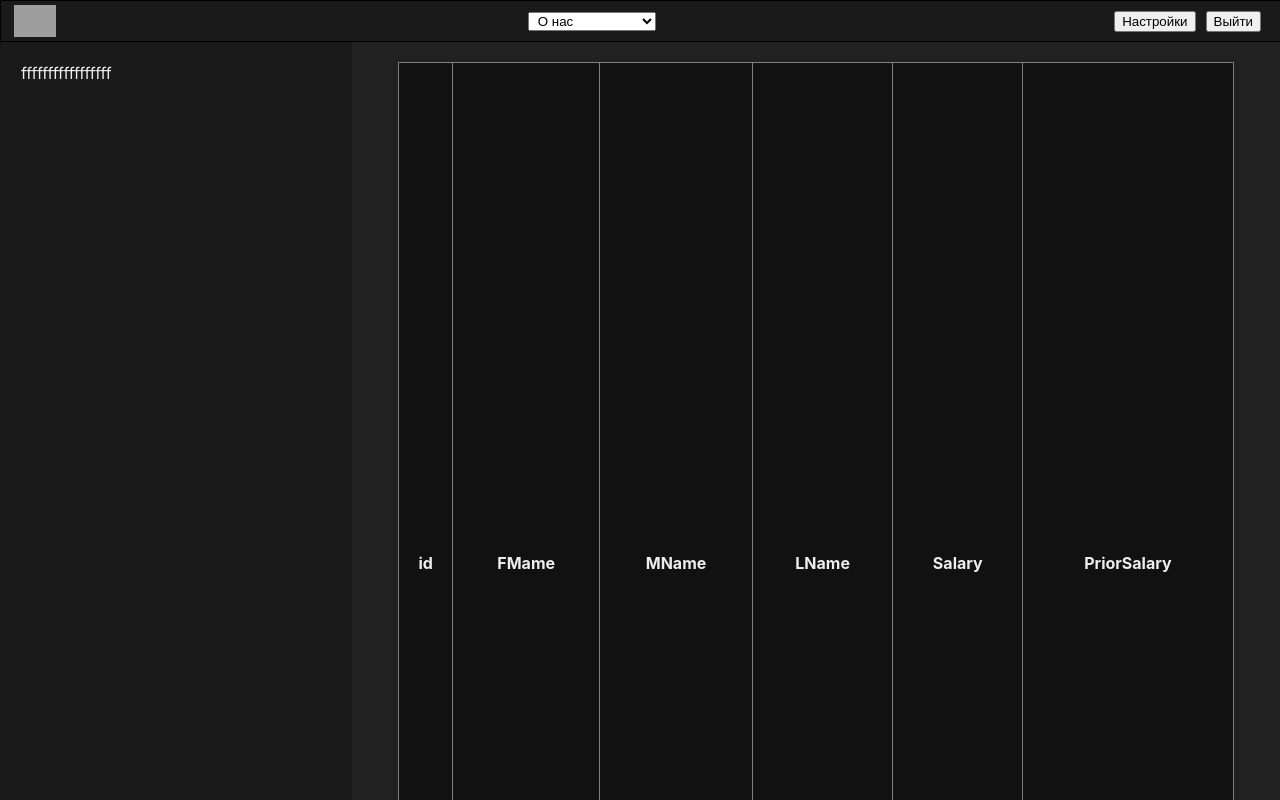
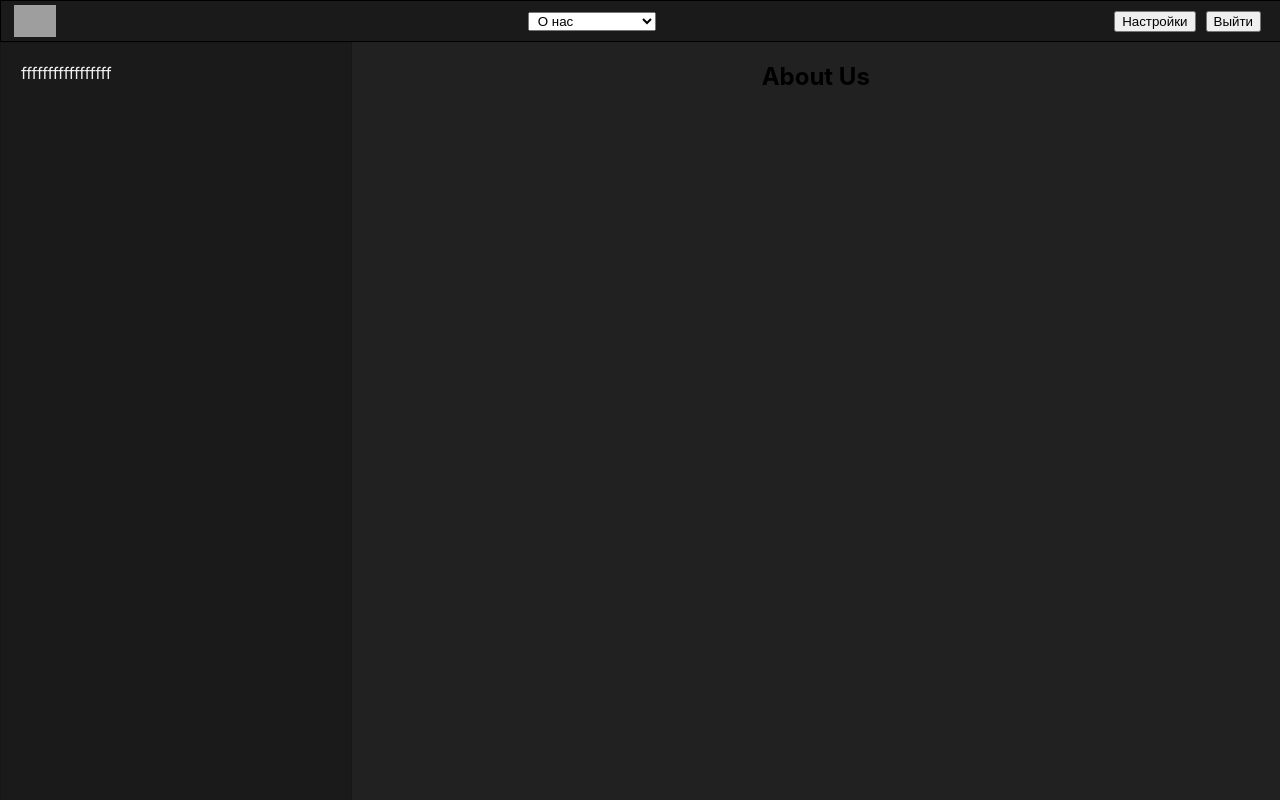
Before and after one commit to KucherenkoIvan/Database-8, a React (Create React App) app in the folder frontend/: page / in a window 1280 px wide. Shown: the top 800 px of the page. Built offline with nearby package versions, Linux system fonts and the light colour scheme; grey boxes are pictures that could not be loaded.

Commit message:
redux features

```diff
--- a/frontend/src/components/header/index.js
+++ b/frontend/src/components/header/index.js
@@ -1,20 +1,21 @@
 import React from "react";
+import {setOption} from '../../redux/actionCreators';
 import {connect} from 'react-redux';
 import './index.scss';
 
-const Header = () =>{
+const Header = ({ setOption }) =>{
 
     return (
         <header className="header">
             <img alt="R" className="logo" src="https://cdn.discordapp.com/attachments/612623022884388864/785109194268999700/i4601546127686-removebg-preview.png"></img>
-            <select className="select" defaultValue="About">
+            <select className="select" defaultValue="About" onChange={(event) => setOption(event.target.value)}>
                 <option value="About">О нас</option>
-                <option value="Customers">Customers</option>
+                <option value="Customer">Customers</option>
                 <option value="Courier">Courier</option>
                 <option value="CourierInfo">CourierInfo</option>
-                <option value="Products">Products</option>
+                <option value="Product">Products</option>
                 <option value="Stocks">Stocks</option>
-                <option value="Orders">Orders</option>
+                <option value="Order">Orders</option>
                 <option value="OrderDetails">OrderDetails</option>
             </select>
             <div className="header__right">
@@ -25,4 +26,8 @@ const Header = () =>{
     );
 }
 
-export default connect()(Header);
+const mapDispatchToProps = {
+    setOption
+}
+
+export default connect(null, mapDispatchToProps)(Header);
--- a/frontend/src/components/main/index.js
+++ b/frontend/src/components/main/index.js
@@ -1,10 +1,16 @@
 import React from 'react';
 import { tablePrefabs } from './tablePrefabs';
+import { connect } from 'react-redux';
 import './index.scss';
 
-const Main = () => {
-    const selectedTable = 'Courier'; // Replace when Redux will be done
-
+const Main = ({ selectedTable }) => {
+    if (selectedTable === 'About') {
+        return (
+            <main className="main">
+                <h2>About Us</h2>
+            </main>
+        )
+    }
     return (
         <main className="main">
             <table className="table">
@@ -18,4 +24,10 @@ const Main = () => {
     );
 }
 
-export default Main;
+const mapStateToProps = (state) => {
+    return {
+        selectedTable: state.option
+    }
+}
+
+export default connect(mapStateToProps, null)(Main);
--- a/frontend/src/redux/actionCreators.js
+++ b/frontend/src/redux/actionCreators.js
@@ -1,11 +1,4 @@
-import {SET_TEST, SET_OPTION} from './actions';
-
-export function setTest(payload) {
-    return {
-        type: SET_TEST,
-        payload
-    }
-}
+import {SET_OPTION} from './actions';
 
 export function setOption(payload) {
     return {
--- a/frontend/src/redux/actions.js
+++ b/frontend/src/redux/actions.js
@@ -1,2 +1 @@
-export const SET_TEST = 'SET_TEST';
 export const SET_OPTION = 'SET_OPTION';
--- a/frontend/src/redux/reducers.js
+++ b/frontend/src/redux/reducers.js
@@ -1,19 +1,12 @@
 import {combineReducers} from 'redux';
-import {SET_TEST, SET_OPTION} from './actions';
+import {SET_OPTION} from './actions';
 
-const testReducer = (state = {obj: { }}, action) => {
-    switch(action.type) {
-        case SET_TEST: return {...state, ...action.payload};
-        default: return state;
-    }
-}
-
-const optionReducer = (state = 'about_us', action) => {
+const optionReducer = (state = 'About', action) => {
     switch (action.type) {
-        case SET_OPTION: return {...state, option: action.payload}
+        case SET_OPTION: return action.payload
         default: return state;
     }
 }
 
 
-export const rootReducer = combineReducers({test: testReducer, option: optionReducer});
+export const rootReducer = combineReducers({option: optionReducer});
```
